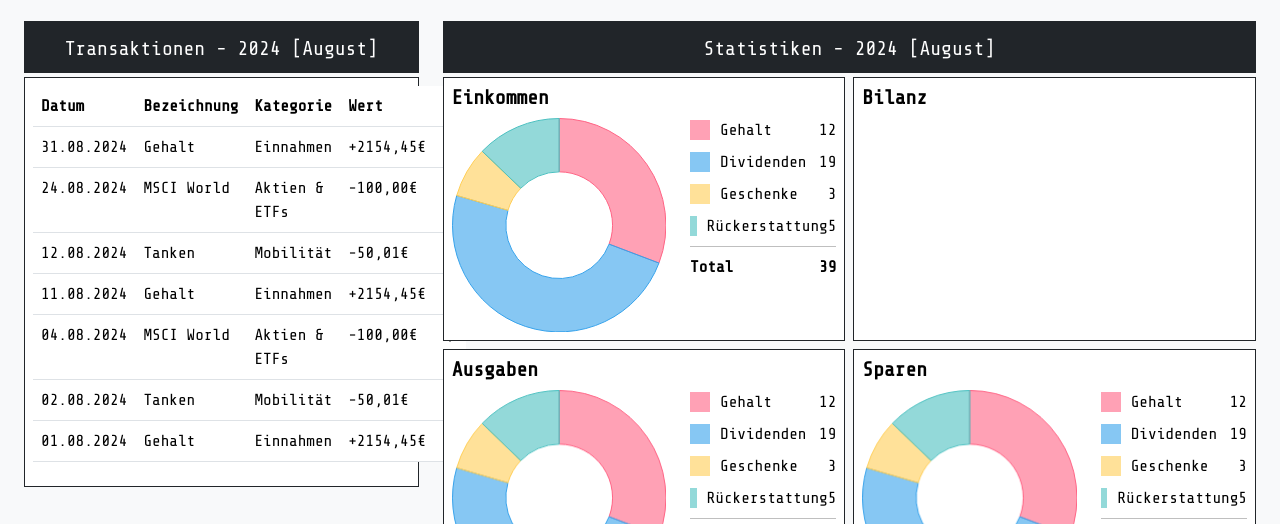
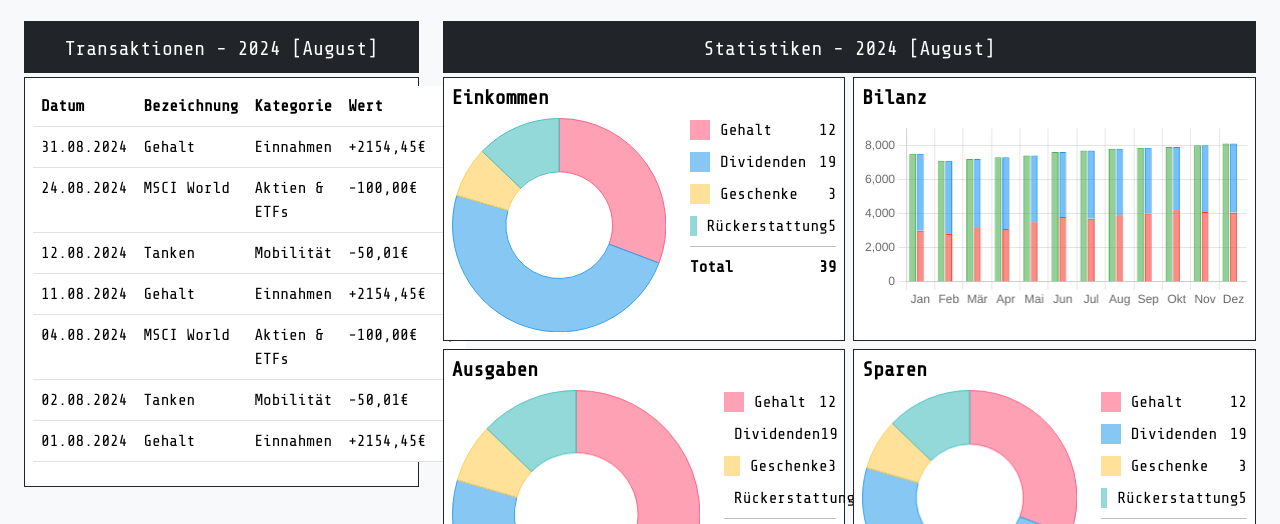
Before and after one commit to iLucasDOTexe/Project-Balance-2, a plain HTML site: page Front End/index.html in a window 1280 px wide. Shown: the part 273-797 px from the top of the page. Drawn offline with nearby package versions, Linux system fonts and the light colour scheme.

Commit message:
finish bar chart design

```diff
--- a/Front End/index.html
+++ b/Front End/index.html
@@ -208,6 +208,11 @@
                 <!--End Income Doughnut Chart Container-->
                 <div class="col border border-dark bg-white mx-1 p-2">
                   <h5 class="fw-bold">Bilanz</h5>
+                  <div class="row">
+                    <div class="col d-flex align-items-center justify-content-center">
+                      <canvas id="balance_bar" class="w-100"></canvas>
+                    </div>
+                  </div>
                 </div>
               </div>
               <div class="row mt-2">
@@ -215,10 +220,10 @@
                 <div class="col border border-dark bg-white mx-1 p-2">
                   <h5 class="fw-bold">Ausgaben</h5>
                   <div class="row">
-                    <div class="col-7 d-flex align-items-center justify-content-center">
+                    <div class="col-8 d-flex align-items-center justify-content-center">
                       <canvas id="spendings_doughnut" class="w-100"></canvas>
                     </div>
-                    <div class="col-5" id="spendings_doughnut_legend"></div>
+                    <div class="col-4" id="spendings_doughnut_legend"></div>
                   </div>
                 </div>
                 <!--End Spendings Doughnut Chart Container-->
@@ -242,7 +247,7 @@
       <!--End Main Container-->
       <footer class="text-center bg-white border-top">
         <div class="text-center text-bg-dark mt-4 pt-2 pb-2">
-          © 2024 Copyright: Lucas Schwöbel (iLucas.exe)
+          © 2025 Copyright: Lucas Schwöbel (iLucas.exe)
         </div>
       </footer>
       <!--Start Scripts-->
@@ -250,6 +255,7 @@
       <script src="./src/income_doughnut.js"></script>
       <script src="./src/spendings_doughnut.js"></script>
       <script src="./src/savings_doughnut.js"></script>
+      <script src="./src/balance_bar.js"></script>
       <!--End Scripts-->
     </body>
 </html>
--- /dev/null
+++ b/Front End/src/balance_bar.js
@@ -0,0 +1,53 @@
+document.addEventListener('DOMContentLoaded', function() {
+    const ctx = document.getElementById('balance_bar').getContext('2d');
+
+    const trackedBarChart = new Chart(ctx, {
+      type: 'bar',
+      data: {
+        labels: ['Jan', 'Feb', 'Mär', 'Apr', 'Mai', 'Jun', 'Jul', 'Aug', 'Sep', 'Okt', 'Nov', 'Dez'],
+        datasets: [
+          {
+            label: 'Income',
+            data: [7500, 7100, 7200, 7300, 7400, 7600, 7700, 7800, 7850, 7900, 8000, 8100],
+            backgroundColor: 'rgba(76, 175, 80, 0.6)', // Grün
+            borderColor: 'rgba(76, 175, 80, 1)',
+            borderWidth: 1,
+            stack: 'Stack 1' // eigener Stack
+          },
+          {
+            label: 'Expenses',
+            data: [3000, 2800, 3200, 3100, 3500, 3800, 3700, 3900, 4000, 4200, 4100, 4050],
+            backgroundColor: 'rgba(244, 67, 54, 0.6)', // Rot
+            borderColor: 'rgba(244, 67, 54, 1)',
+            borderWidth: 1,
+            stack: 'Stack 2' // geteilter Stack mit "Savings"
+          },
+          {
+            label: 'Savings',
+            data: [4500, 4300, 4000, 4200, 3900, 3800, 4000, 3900, 3850, 3700, 3900, 4050],
+            backgroundColor: 'rgba(33, 150, 243, 0.6)', // Blau
+            borderColor: 'rgba(33, 150, 243, 1)',
+            borderWidth: 1,
+            stack: 'Stack 2' // geteilter Stack mit "Expenses"
+          }
+        ]
+      },
+      options: {
+        responsive: true,
+        maintainAspectRatio: false,
+        scales: {
+          x: {
+            stacked: false // X-Achse NICHT stapeln
+          },
+          y: {
+            stacked: true  // Y-Achse stapeln => Balken übereinander
+          }
+        },
+        plugins: {
+          legend: {
+            display: false,
+          }
+        }
+      }
+    });
+  });
```
